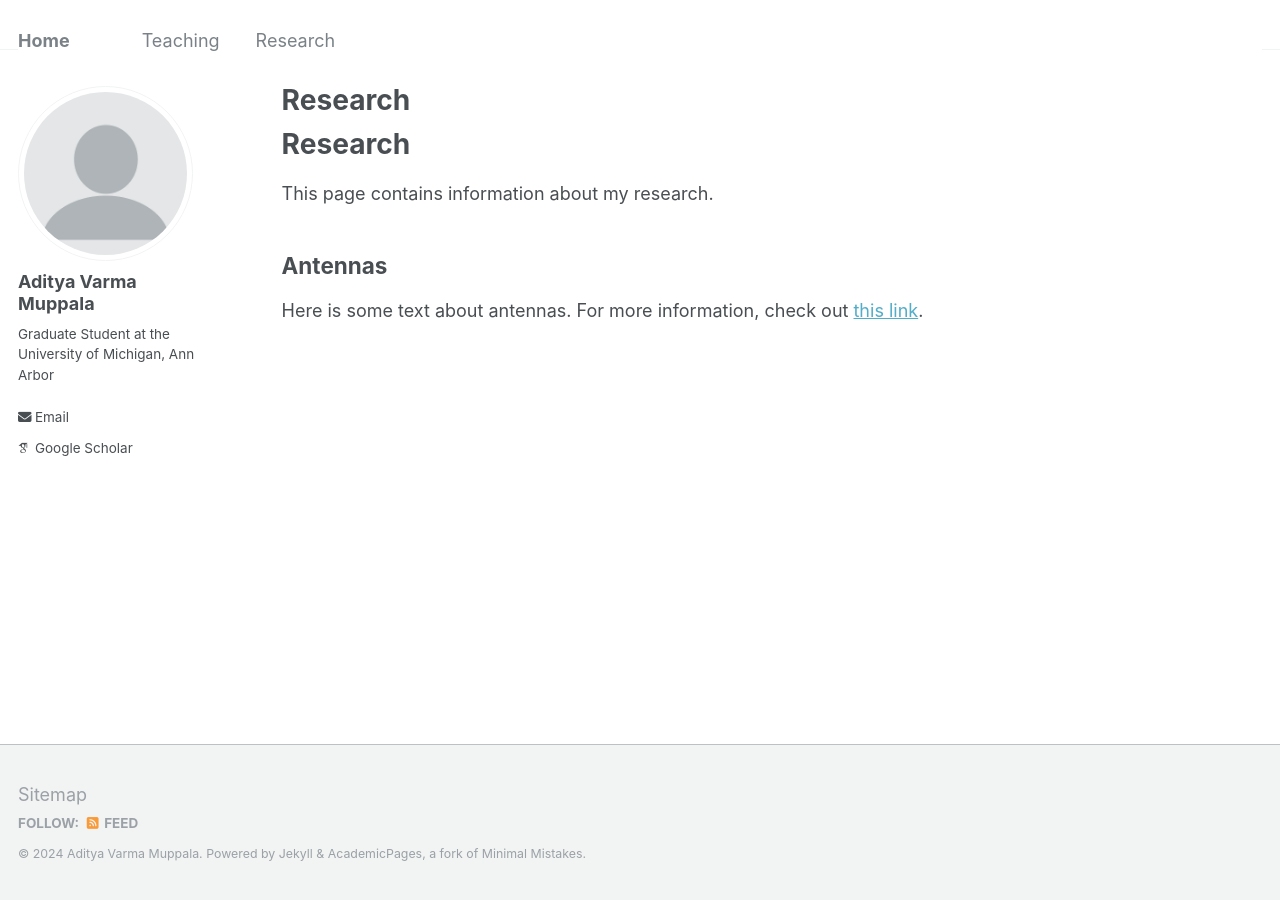
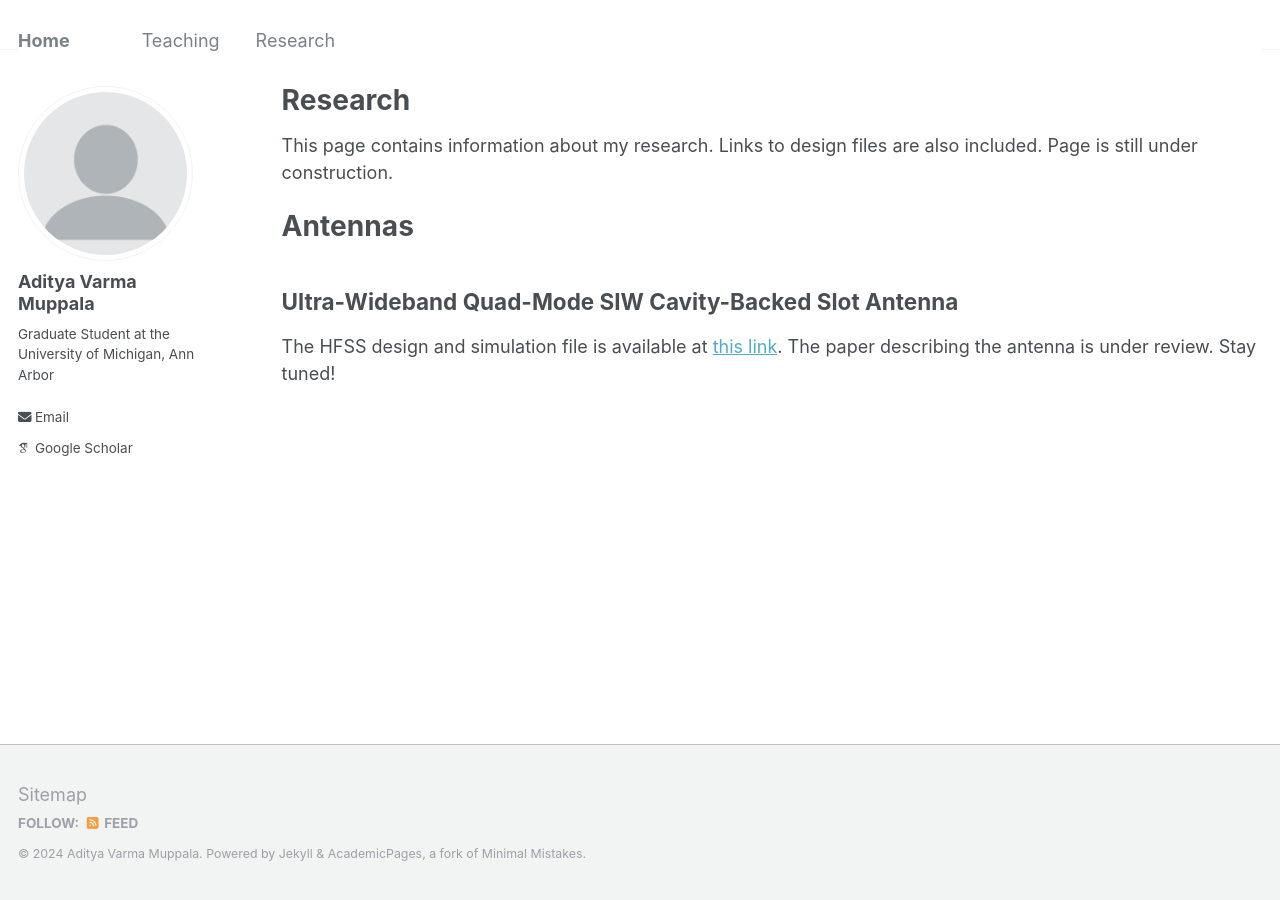
Before and after one commit to AdityaMuppala/adityamuppala.github.io, a Jekyll site: the page built from _pages/research.md, in a window 1280 px wide. Built offline with Jekyll 4.4.1, drawn with Linux system fonts in a browser that asks for light colours; some web fonts are replaced.

Commit message:
Update research.md

```diff
--- a/_pages/research.md
+++ b/_pages/research.md
@@ -5,10 +5,10 @@ permalink: /research/
 author_profile: true
 ---
 
-# Research
+This page contains information about my research. Links to design files are also included. Page is still under construction.
 
-This page contains information about my research.
+# Antennas
 
-## Antennas
+## Ultra-Wideband Quad-Mode SIW Cavity-Backed Slot Antenna
 
-Here is some text about antennas. For more information, check out [this link](https://example.com).
+The HFSS design and simulation file is available at [this link](https://example.com). The paper describing the antenna is under review. Stay tuned!
```
